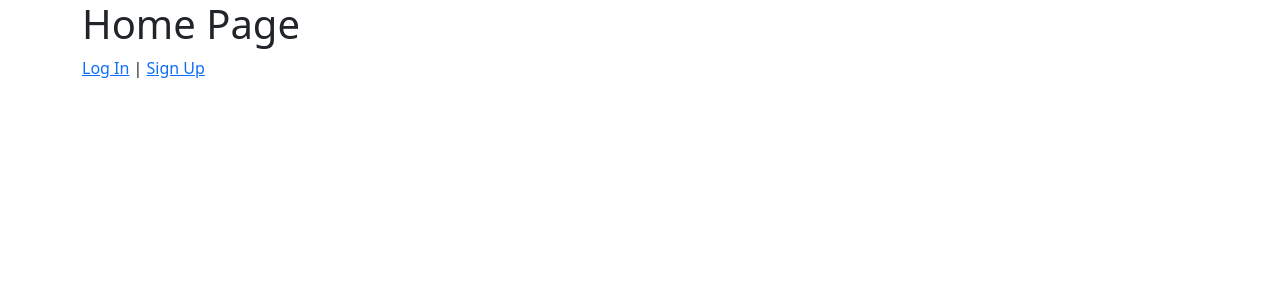
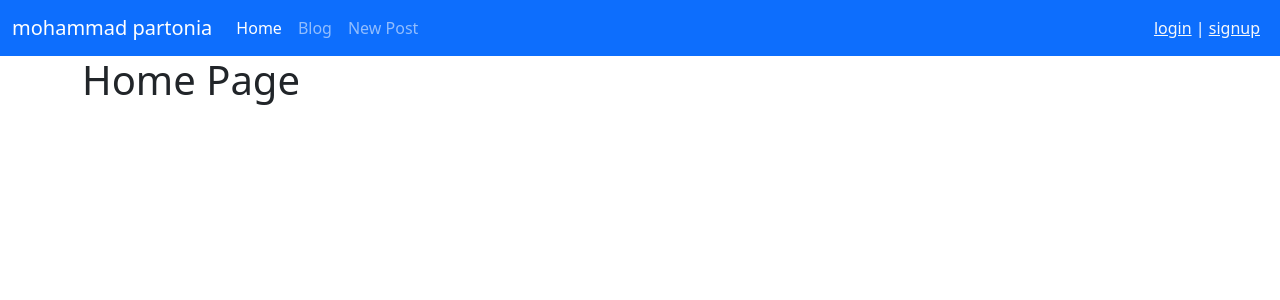
Before and after one commit to mamadparto/django_book_stor_app, a Django app: page / in a window 1280 px wide. Shown: the top 300 px of the page. Run offline with Django 5.2, Linux system fonts and the light colour scheme.

Commit message:
writing heder code

```diff
--- a/templates/_base.html
+++ b/templates/_base.html
@@ -7,6 +7,35 @@
     <title>{% block page_title %}  {% endblock %}</title>
 </head>
 <body>
+
+<nav class="navbar navbar-expand-lg navbar-dark bg-primary">
+    <div class="container-fluid">
+        <a class="navbar-brand" href="#">mohammad partonia</a>
+        <button class="navbar-toggler" type="button" data-bs-toggle="collapse" data-bs-target="#navbarNavAltMarkup"
+                aria-controls="navbarNavAltMarkup" aria-expanded="false" aria-label="Toggle navigation">
+            <span class="navbar-toggler-icon"></span>
+        </button>
+        <div class="collapse navbar-collapse" id="navbarNavAltMarkup">
+            <div class="navbar-nav">
+                <a class="nav-link active" aria-current="page" href="{% url 'home' %}">Home</a>
+                <a class="nav-link" href="">Blog</a>
+                <a class="nav-link" href="">New Post</a>
+            </div>
+        </div>
+        <div class="mx-2 text-white">
+
+            <form action="{% url 'logout' %}" method="post">
+            {% csrf_token %}
+                {% if user.is_authenticated %}
+                    welcome {{ user.username }} | <button class="btn btn-success" >logout</button>
+                {% else %}
+                    <a class="text-light" href="{% url 'login' %}">login</a> |
+                    <a class="text-light" href="{% url 'signup' %}">signup</a>
+                {% endif %}
+            </form>
+        </div>
+    </div>
+</nav>
 
 <div class="container">
     {% block content %}   {% endblock %}
--- a/templates/home.html
+++ b/templates/home.html
@@ -4,13 +4,4 @@
 
 {% block content %}
     <h1>Home Page</h1>
-    {% if user.is_authenticated %}
-
-        <form action="{% url 'logout' %}" method="post">
-            {% csrf_token %}
-            welcome {{ user.username }} |   <button class="btn btn-success" type="submit">Log Out</button>
-        </form>
-    {% else %}
-        <a href="{% url 'login' %}">Log In</a>    |    <a href="{% url 'signup' %}">Sign Up</a>
-    {% endif %}
 {% endblock %}
--- a/templates/registration/login.html
+++ b/templates/registration/login.html
@@ -11,5 +11,5 @@
         {{ form|crispy }}
         <button class="btn btn-success" type="submit">Log In</button>
     </form>
-    <p><a href="{% url 'password_reset' %}">forgot password?</a> | <a href="{% url 'signup' %}">I want create account!</a></p>
+    <p><a href="{% url 'password_reset' %}">forgot password?</a>
 {% endblock %}
--- a/templates/registration/signup.html
+++ b/templates/registration/signup.html
@@ -14,7 +14,5 @@
         {{ form|crispy }}
         <button class="btn btn-success" type="submit">Sign Up</button>
     </form>
-    <a href="{% url 'login' %}">login</a>
-
 
 {% endblock %}
```
Also changed, not shown: db.sqlite3.
